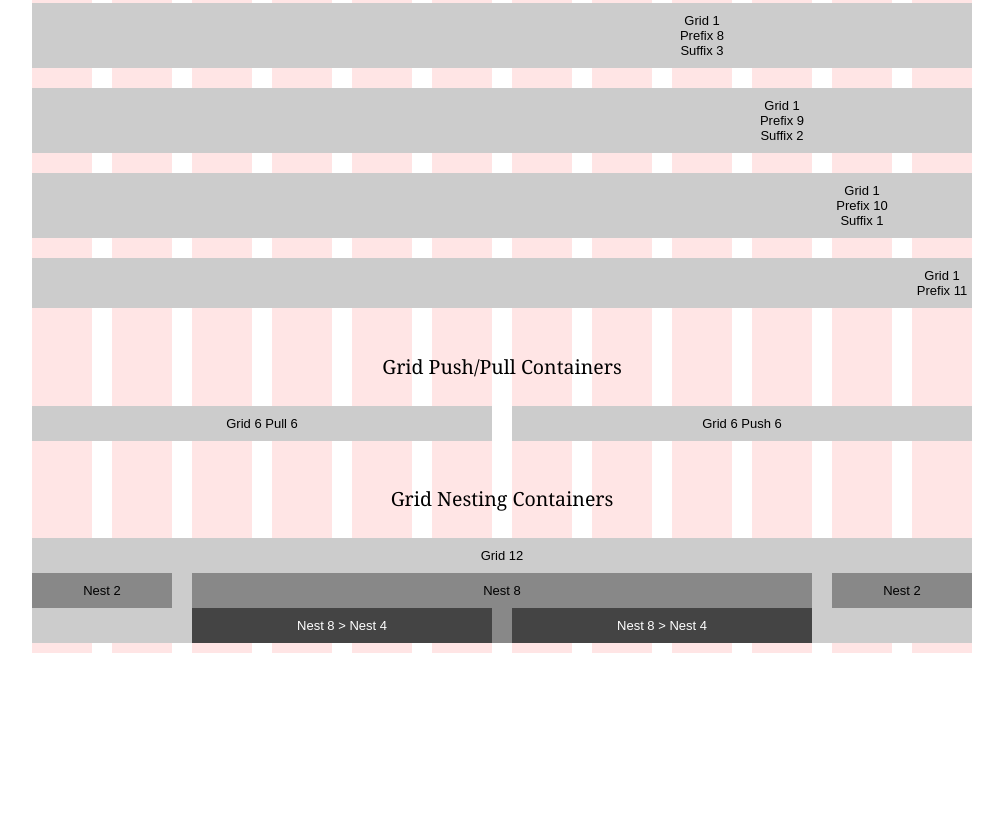
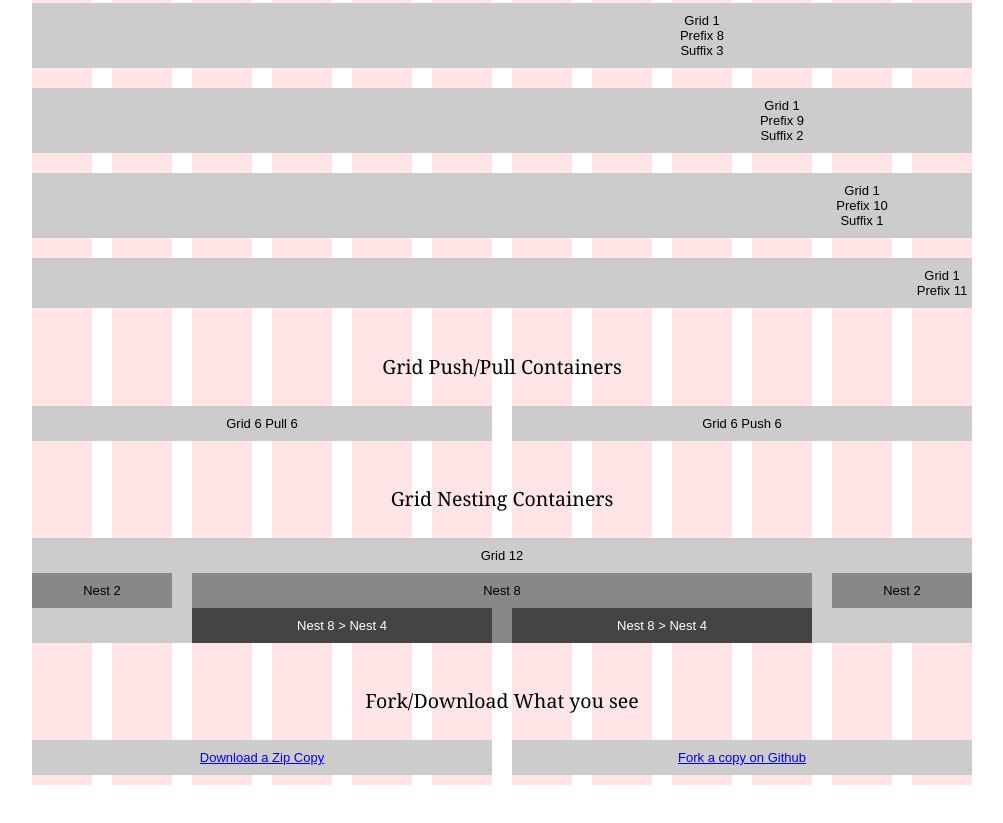
Before and after one commit to kricir/Adapt2me, a plain HTML site: page index.html in a window 1280 px wide. Shown: the part 1286-2109 px from the top of the page, without its empty margins (138-1141 px from the left). Before the commit the page ends 1987 px from the top, so only its background shows below. Drawn offline with Linux system fonts and the light colour scheme.

Commit message:
Add Download Links

```diff
--- a/index.html
+++ b/index.html
@@ -122,6 +122,15 @@
                 </div>
             </div>
         </div> <!-- End Nest Row -->
+        <h2>Fork/Download What you see</h2>
+        <div class="row">
+        	<div class="grid_6">
+            	<p><a href="https://github.com/kricir/Adapt2me/zipball/master" title="Download a Zip Copy">Download a Zip Copy</a></p>
+            </div>
+            <div class="grid_6">
+            	<p><a href="https://github.com/kricir/Adapt2me" title="Fork a copy on Github">Fork a copy on Github</a></p>
+            </div>
+        </div> <!-- End Fork Row -->
     </div> <!-- End Container_12 Div -->
 </body>
 </html>
```
